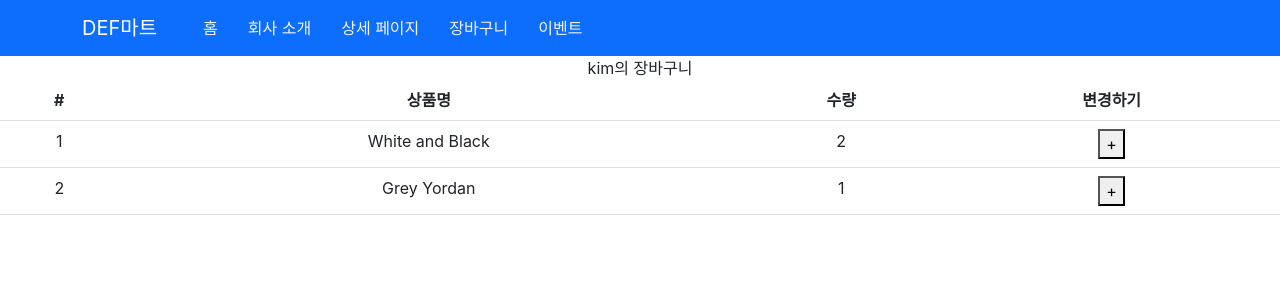
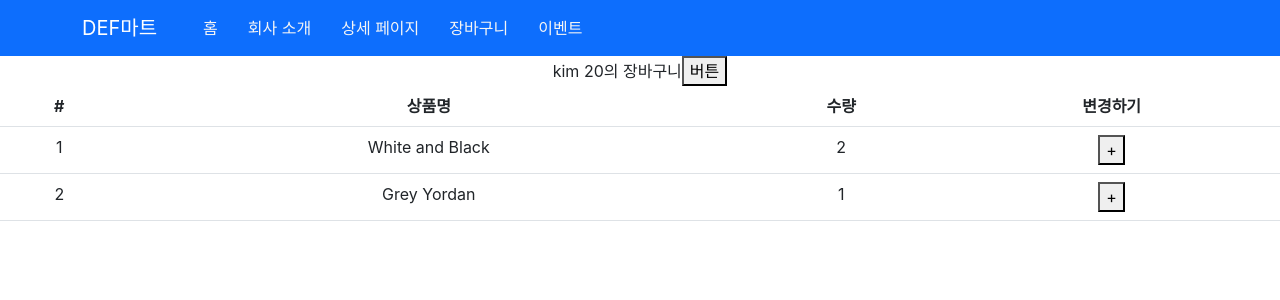
Before and after one commit to dongwook98/react-shoppingmall, a React (Create React App) app: page /cart in a window 1280 px wide. Shown: the top 300 px of the page. Built offline with nearby package versions, Linux system fonts and the light colour scheme.

Commit message:
redux
- state가 object/array 인 경우 state변경방법
- state변경함수에 파라미터 넣기
- 코드길면 다른파일로 빼서 Import export

```diff
--- a/src/pages/Cart.jsx
+++ b/src/pages/Cart.jsx
@@ -1,7 +1,7 @@
 import React from 'react';
 import { Table } from 'react-bootstrap';
 import { useDispatch, useSelector } from 'react-redux';
-import { changeName } from './../store.js';
+import { changeName, upAge } from './../store/userSlice.js';
 
 export default function Cart() {
   let state = useSelector((state) => state);
@@ -10,7 +10,14 @@ export default function Cart() {
 
   return (
     <div>
-      {state.user}의 장바구니
+      {state.user.name} {state.user.age}의 장바구니
+      <button
+        onClick={() => {
+          dispatch(upAge(100));
+        }}
+      >
+        버튼
+      </button>
       <Table>
         <thead>
           <tr>
--- a/src/store.js
+++ b/src/store.js
@@ -1,16 +1,5 @@
 import { configureStore, createSlice } from '@reduxjs/toolkit';
-
-let user = createSlice({
-  name: 'user',
-  initialState: 'kim',
-  reducers: {
-    changeName(state) {
-      return 'john ' + state;
-    }, // 1. state수정해주는 함수만들기
-  },
-});
-
-export let { changeName } = user.actions; // 2. 만든 함수 export 해야함
+import user from './store/userSlice.js';
 
 let cartData = createSlice({
   name: 'cartData',
--- /dev/null
+++ b/src/store/userSlice.js
@@ -0,0 +1,18 @@
+import { createSlice } from '@reduxjs/toolkit';
+
+let user = createSlice({
+  name: 'user',
+  initialState: { name: 'kim', age: 20 },
+  reducers: {
+    changeName(state) {
+      state.name = 'park'; // immer.js의 도움 => 참조자료형을 직접수정해도 state변경됨
+    }, // 1. state수정해주는 함수만들기
+    upAge(state, action) {
+      state.age = state.age + action.payload; // 결론: state가 object/array면 return 없이 직접 수정해도된다.
+    },
+  },
+});
+
+export let { changeName, upAge } = user.actions; // 2. 만든 함수 export 해야함
+
+export default user;
```
